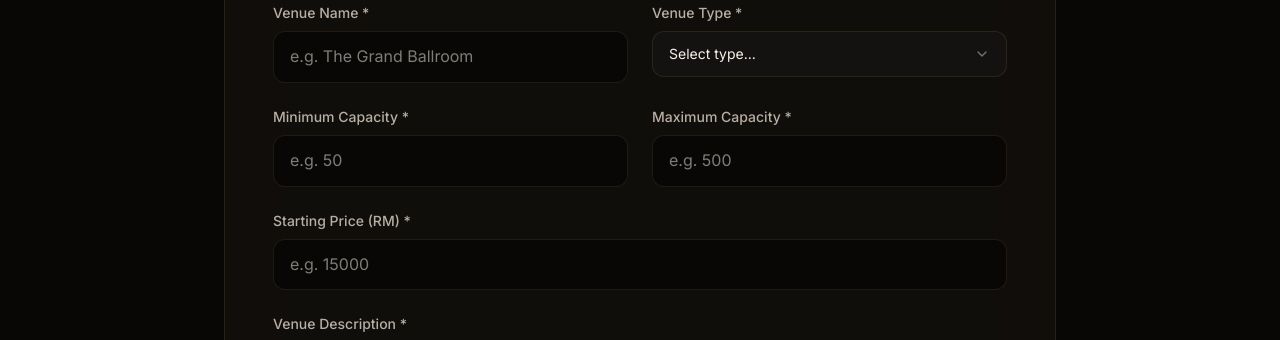
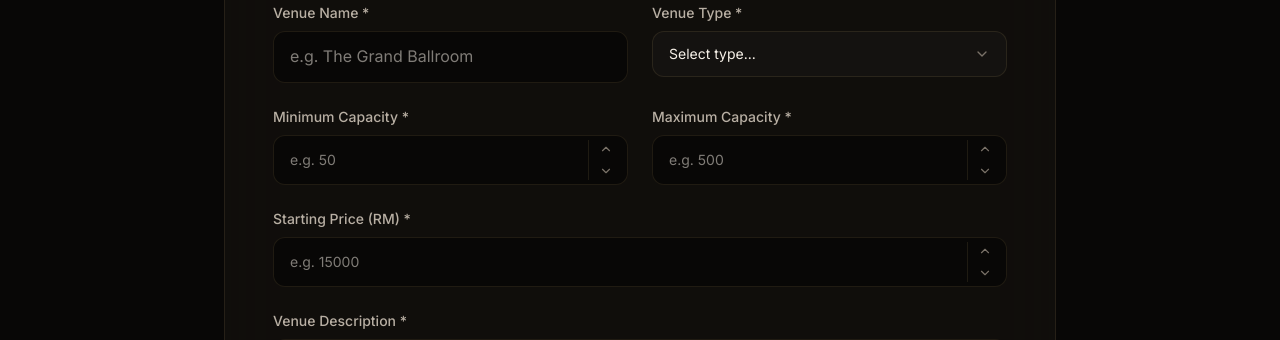
Before and after one commit to MuhdAqmarr/LumiSpace, a Next.js app: page /become-a-provider in a window 1280 px wide. Shown: the part 1300-1640 px from the top of the page. Built offline with nearby package versions, Linux system fonts and the light colour scheme; a web font is replaced by a local one.

Commit message:
feat: custom number input component for guest count and capacities

```diff
--- a/src/app/become-a-provider/page.tsx
+++ b/src/app/become-a-provider/page.tsx
@@ -10,6 +10,7 @@ import Footer from "@/components/layout/Footer";
 import { createProvider } from "@/lib/services/provider-service";
 import { createVenue } from "@/lib/services/venue-service";
 import CustomSelect from "@/components/ui/CustomSelect";
+import CustomNumberInput from "@/components/ui/CustomNumberInput";
 import { providerRegistrationSchema, ProviderRegistrationFormValues } from "@/lib/schemas/provider-schema";
 
 export default function BecomeProviderPage() {
@@ -291,33 +292,42 @@ export default function BecomeProviderPage() {
 
                   <div>
                     <label className="block text-sm font-medium text-text-secondary mb-2">Minimum Capacity *</label>
-                    <input
-                      type="number"
-                      {...register("capacityMin", { valueAsNumber: true })}
+                    <CustomNumberInput
+                      value={watch("capacityMin")}
+                      onChange={(val) => setValue("capacityMin", val, { shouldValidate: true })}
+                      min={1}
+                      max={10000}
+                      error={!!errors.capacityMin}
                       placeholder="e.g. 50"
-                      className={`w-full bg-bg border ${errors.capacityMin ? 'border-danger' : 'border-border'} rounded-xl px-4 py-3 text-text-primary outline-none focus:border-gold transition-colors`}
+                      className="!bg-bg"
                     />
                     {errors.capacityMin && <p className="mt-1 text-xs text-danger">{errors.capacityMin.message}</p>}
                   </div>
 
                   <div>
                     <label className="block text-sm font-medium text-text-secondary mb-2">Maximum Capacity *</label>
-                    <input
-                      type="number"
-                      {...register("capacityMax", { valueAsNumber: true })}
+                    <CustomNumberInput
+                      value={watch("capacityMax")}
+                      onChange={(val) => setValue("capacityMax", val, { shouldValidate: true })}
+                      min={1}
+                      max={100000}
+                      error={!!errors.capacityMax}
                       placeholder="e.g. 500"
-                      className={`w-full bg-bg border ${errors.capacityMax ? 'border-danger' : 'border-border'} rounded-xl px-4 py-3 text-text-primary outline-none focus:border-gold transition-colors`}
+                      className="!bg-bg"
                     />
                     {errors.capacityMax && <p className="mt-1 text-xs text-danger">{errors.capacityMax.message}</p>}
                   </div>
 
                   <div className="md:col-span-2">
                     <label className="block text-sm font-medium text-text-secondary mb-2">Starting Price (RM) *</label>
-                    <input
-                      type="number"
-                      {...register("priceFrom", { valueAsNumber: true })}
+                    <CustomNumberInput
+                      value={watch("priceFrom")}
+                      onChange={(val) => setValue("priceFrom", val, { shouldValidate: true })}
+                      min={1}
+                      max={1000000}
+                      error={!!errors.priceFrom}
                       placeholder="e.g. 15000"
-                      className={`w-full bg-bg border ${errors.priceFrom ? 'border-danger' : 'border-border'} rounded-xl px-4 py-3 text-text-primary outline-none focus:border-gold transition-colors`}
+                      className="!bg-bg"
                     />
                     {errors.priceFrom && <p className="mt-1 text-xs text-danger">{errors.priceFrom.message}</p>}
                   </div>
--- a/src/app/book/[venueSlug]/page.tsx
+++ b/src/app/book/[venueSlug]/page.tsx
@@ -13,6 +13,7 @@ import ErrorState from "@/components/ui/ErrorState";
 import CustomSelect from "@/components/ui/CustomSelect";
 import CustomDatePicker from "@/components/ui/CustomDatePicker";
 import CustomTimePicker from "@/components/ui/CustomTimePicker";
+import CustomNumberInput from "@/components/ui/CustomNumberInput";
 import { useToast } from "@/components/ui/Toast";
 import { getVenueBySlug } from "@/lib/services/venue-service";
 import { getProviderById } from "@/lib/services/provider-service";
@@ -147,11 +148,13 @@ export default function BookingPage() {
 
                     <div>
                       <label className="block text-sm font-medium text-text-secondary mb-2">Guest Count *</label>
-                      <input
-                        type="number"
-                        {...register("guestCount", { valueAsNumber: true })}
+                      <CustomNumberInput
+                        value={watch("guestCount")}
+                        onChange={(val) => setValue("guestCount", val, { shouldValidate: true })}
+                        min={venue.capacityMin}
+                        max={venue.capacityMax}
+                        error={!!errors.guestCount}
                         placeholder={`Capacity: ${venue.capacityMin} - ${venue.capacityMax}`}
-                        className={`w-full bg-bg-surface border ${errors.guestCount ? 'border-danger' : 'border-border'} rounded-xl px-4 py-3 text-text-primary outline-none focus:border-gold transition-colors`}
                       />
                       {errors.guestCount && <p className="mt-1 text-xs text-danger">{errors.guestCount.message}</p>}
                     </div>
--- /dev/null
+++ b/src/components/ui/CustomNumberInput.tsx
@@ -0,0 +1,99 @@
+"use client";
+
+import { ChevronUp, ChevronDown } from "lucide-react";
+import { useEffect, useState } from "react";
+
+interface CustomNumberInputProps {
+  value: number;
+  onChange: (value: number) => void;
+  min?: number;
+  max?: number;
+  error?: boolean;
+  placeholder?: string;
+  className?: string;
+}
+
+export default function CustomNumberInput({
+  value,
+  onChange,
+  min = 1,
+  max = 10000,
+  error,
+  placeholder,
+  className = "",
+}: CustomNumberInputProps) {
+  const [internalValue, setInternalValue] = useState<string>(value ? value.toString() : "");
+
+  useEffect(() => {
+    if (value !== undefined && value.toString() !== internalValue) {
+      setInternalValue(value.toString());
+    }
+  }, [value]);
+
+  const handleBlur = () => {
+    let num = parseInt(internalValue, 10);
+    if (isNaN(num)) num = min;
+    if (num < min) num = min;
+    if (num > max) num = max;
+    setInternalValue(num.toString());
+    onChange(num);
+  };
+
+  const handleIncrement = () => {
+    let num = parseInt(internalValue, 10);
+    if (isNaN(num)) num = min;
+    else num++;
+    if (num > max) num = max;
+    setInternalValue(num.toString());
+    onChange(num);
+  };
+
+  const handleDecrement = () => {
+    let num = parseInt(internalValue, 10);
+    if (isNaN(num)) num = min;
+    else num--;
+    if (num < min) num = min;
+    setInternalValue(num.toString());
+    onChange(num);
+  };
+
+  return (
+    <div
+      className={`flex items-center justify-between w-full rounded-xl border bg-bg-surface px-2 transition-all duration-300 ${
+        error ? "border-danger" : "border-border hover:border-gold/50 focus-within:border-gold focus-within:shadow-[var(--shadow-glow)]"
+      } ${className}`}
+    >
+      <input
+        type="text"
+        inputMode="numeric"
+        pattern="[0-9]*"
+        value={internalValue}
+        onChange={(e) => {
+          const val = e.target.value.replace(/[^0-9]/g, "");
+          setInternalValue(val);
+        }}
+        onBlur={handleBlur}
+        placeholder={placeholder}
+        className="w-full bg-transparent px-2 py-3 text-sm text-text-primary outline-none"
+      />
+      <div className="flex flex-col border-l border-border pl-2 my-1 mr-1 gap-1">
+        <button
+          type="button"
+          onClick={handleIncrement}
+          disabled={parseInt(internalValue, 10) >= max}
+          className="p-0.5 rounded text-text-muted hover:bg-gold/10 hover:text-gold disabled:opacity-30 disabled:hover:bg-transparent disabled:hover:text-text-muted transition-colors"
+        >
+          <ChevronUp className="w-3.5 h-3.5" />
+        </button>
+        <button
+          type="button"
+          onClick={handleDecrement}
+          disabled={parseInt(internalValue, 10) <= min}
+          className="p-0.5 rounded text-text-muted hover:bg-gold/10 hover:text-gold disabled:opacity-30 disabled:hover:bg-transparent disabled:hover:text-text-muted transition-colors"
+        >
+          <ChevronDown className="w-3.5 h-3.5" />
+        </button>
+      </div>
+    </div>
+  );
+}
```
